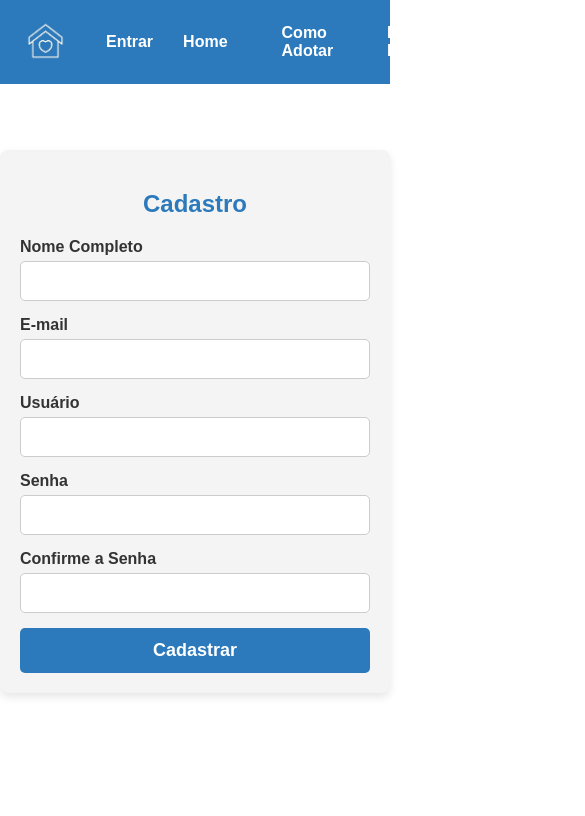
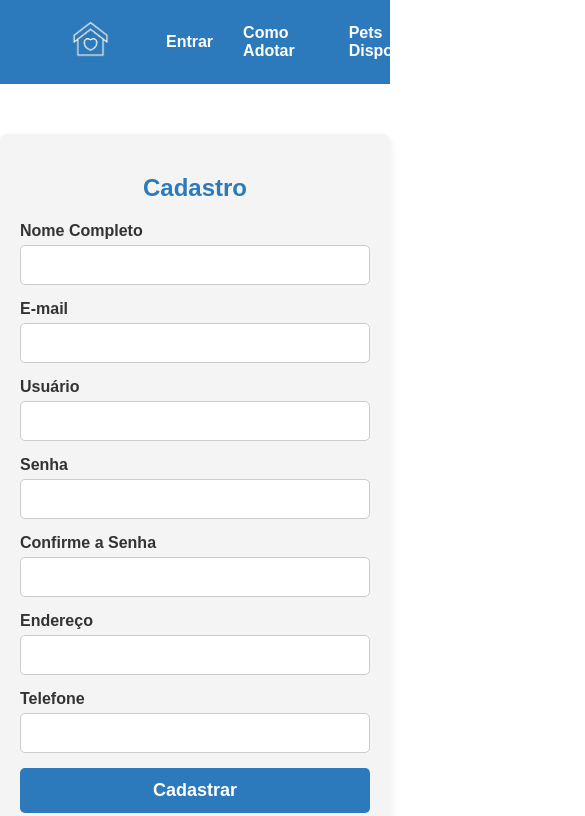
Before and after one commit to liapsps/AdocaoDePets, a plain HTML site: page src/pages/cadastrar.html in a window 390 px wide. Shown: the top 816 px of the page, 585 px wide, since content can reach past the window. Drawn offline with nearby package versions, Linux system fonts and the light colour scheme.

Commit message:
feat: update HTML pages to include new address and phone fields, and improve logo linking

```diff
--- a/src/pages/cadastrar.html
+++ b/src/pages/cadastrar.html
@@ -7,16 +7,21 @@
     <link rel="stylesheet" href="../css/header.css" />
     <link rel="stylesheet" href="../css/cadastrar.css" />
     <link rel="icon" href="favicon.ico" type="image/x-icon" />
-    <script src="../js/auth.js" defer></script>
+    <script src="https://cdn.jsdelivr.net/npm/axios/dist/axios.min.js"></script>
+    <script type="module" src="../js/axiosConfig.js"></script>
+    <script type="module" src="../js/cadastrar.js" defer></script>
   </head>
   <body>
     <header>
       <div class="header-left">
-        <img src="../assets/logo.jpeg" alt="Logo PetLar" id="logo" />
+        <a href="home.html">
+          <a href="home.html">
+            <img src="../assets/logo.jpeg" alt="Logo PetLar" id="logo" />
+          </a>
+        </a>
         <a href="entrar.html">Entrar</a>
       </div>
       <nav>
-        <a href="home.html">Home</a>
         <a href="como_adotar.html">Como Adotar</a>
         <a href="lista_pets.html">Pets Disponíveis</a>
         <a href="formulario_adocao.html">Formulário de Adoção</a>
@@ -56,6 +61,14 @@
               required
             />
           </div>
+          <div class="form-group">
+            <label for="endereco">Endereço</label>
+            <input type="text" id="endereco" name="endereco" required />
+          </div>
+          <div class="form-group">
+            <label for="telefone">Telefone</label>
+            <input type="text" id="telefone" name="telefone" required />
+          </div>
           <button type="submit">Cadastrar</button>
         </form>
       </section>
```
Also changed, not shown: src/pages/cadastro_animais.html (+3 -2 lines), src/pages/como_adotar.html (+3 -2 lines), src/pages/editar_perfil.html (+3 -2 lines), src/pages/entrar.html (+7 -2 lines), src/pages/formulario_adocao.html (+3 -2 lines), src/pages/home.html (+3 -2 lines), src/pages/lista_pets.html (+3 -2 lines), 1 other file.
